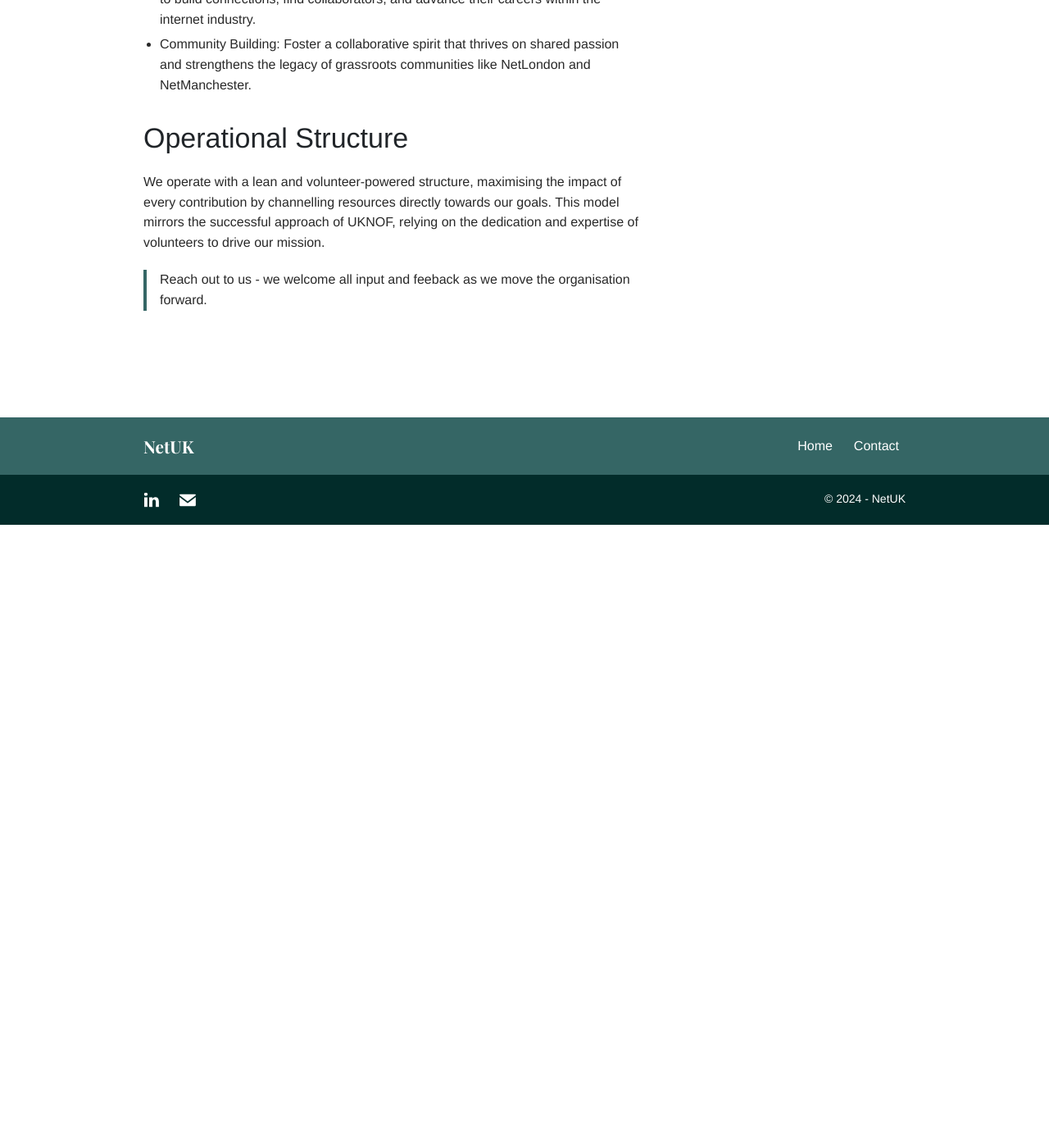
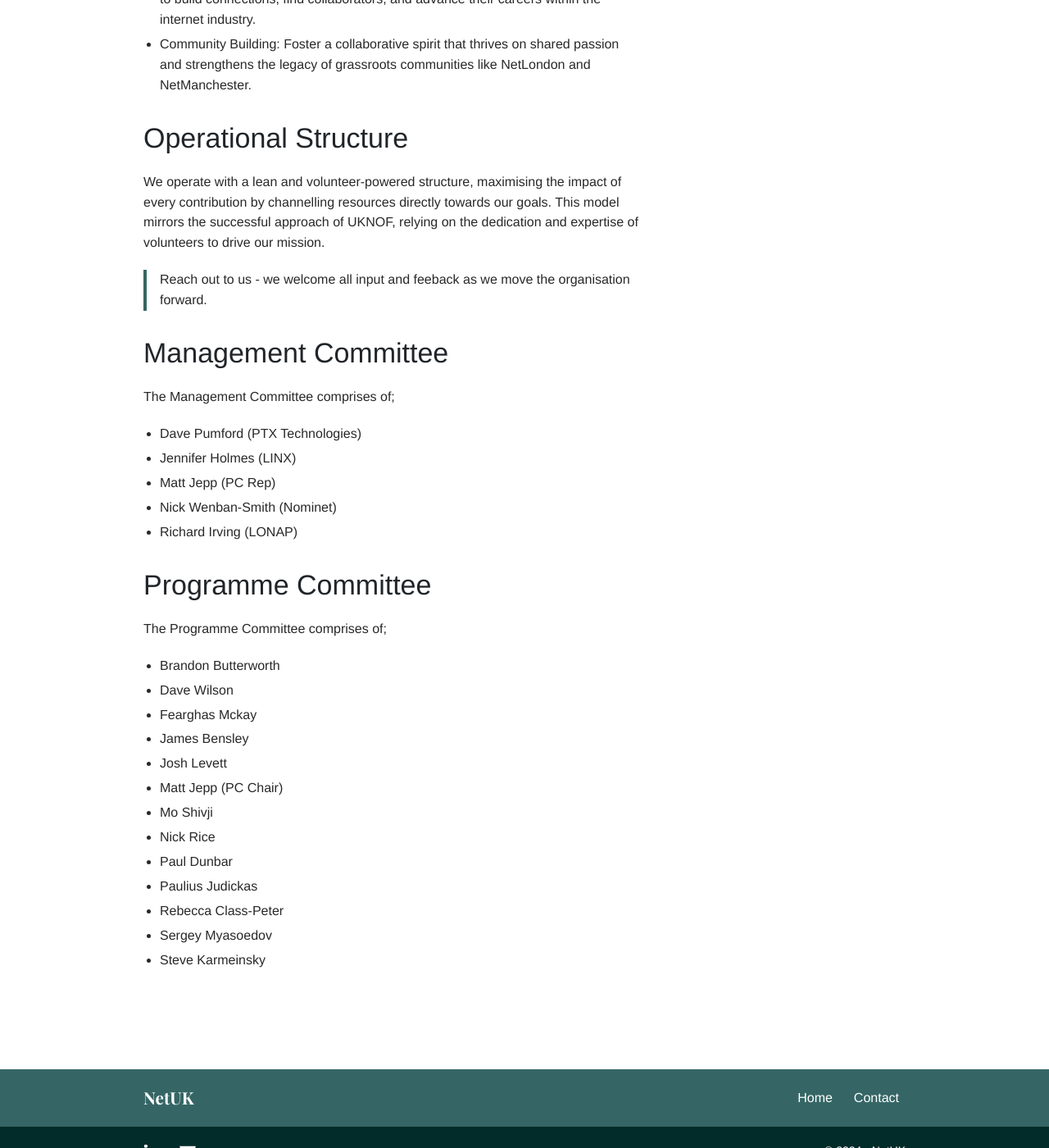
Before and after one commit to netukorg/netukweb, a Jekyll site: the page built from about.md, in a window 1280 px wide and 1400 px high, scrolled down 760 px. Shown: the whole window at 82% size. Built offline with Jekyll 4.4.1, drawn with Linux system fonts in a browser that asks for light colours.

Commit message:
update site

```diff
--- a/about.md
+++ b/about.md
@@ -23,3 +23,31 @@
 We operate with a lean and volunteer-powered structure, maximising the impact of every contribution by channelling resources directly towards our goals. This model mirrors the successful approach of UKNOF, relying on the dedication and expertise of volunteers to drive our mission.
 
 > Reach out to us - we welcome all input and feeback as we move the organisation forward.
+
+# Management Committee
+
+The Management Committee comprises of;
+
+- Dave Pumford (PTX Technologies)
+- Jennifer Holmes (LINX)
+- Matt Jepp (PC Rep)
+- Nick Wenban-Smith (Nominet)
+- Richard Irving (LONAP)
+
+# Programme Committee
+
+The Programme Committee comprises of;
+
+- Brandon Butterworth
+- Dave Wilson
+- Fearghas Mckay
+- James Bensley
+- Josh Levett
+- Matt Jepp (PC Chair)
+- Mo Shivji
+- Nick Rice
+- Paul Dunbar
+- Paulius Judickas
+- Rebecca Class-Peter
+- Sergey Myasoedov
+- Steve Karmeinsky
```
Also changed, not shown: netuk1.md (+48 -31 lines), Gemfile.lock, participants.md (added), 1 other file.
